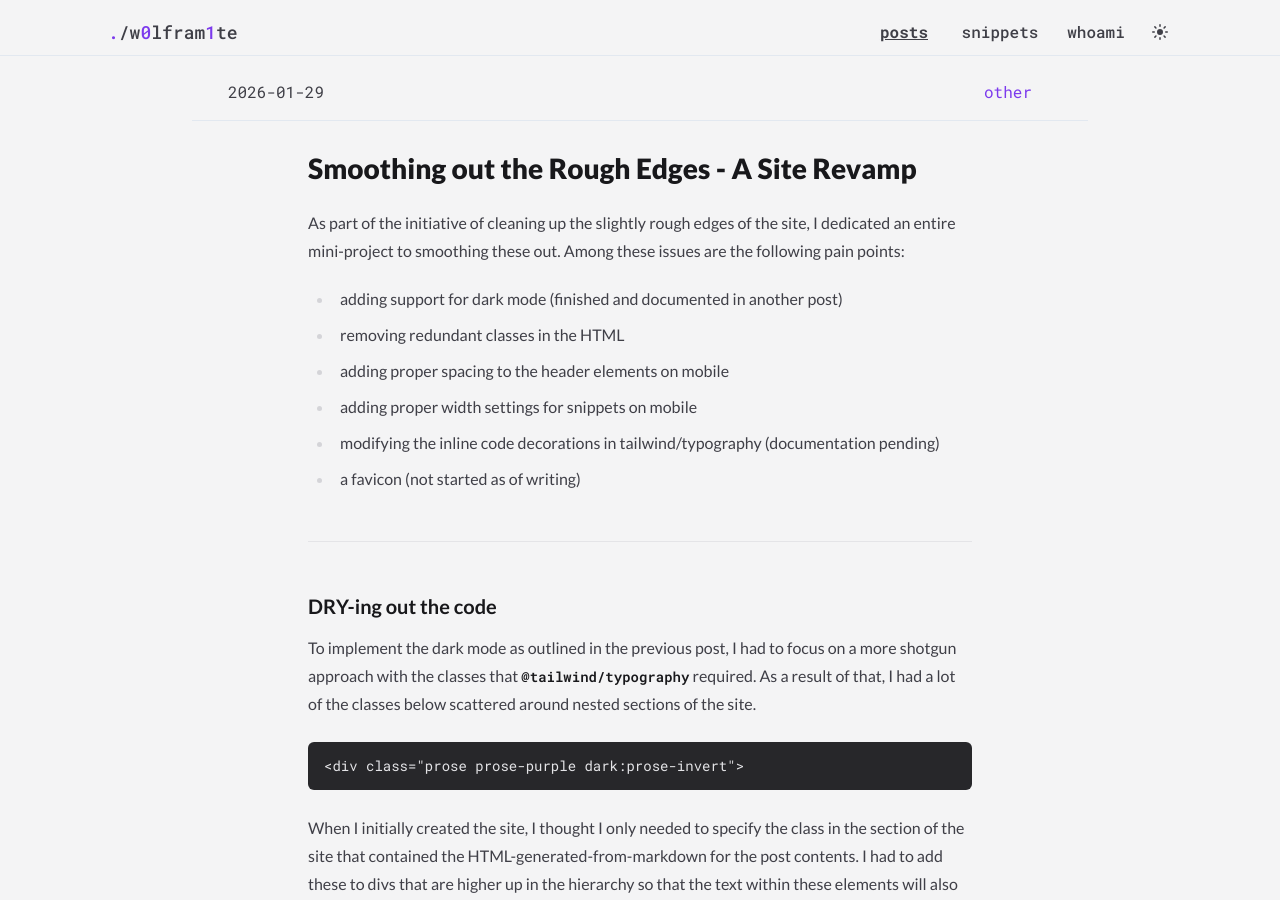
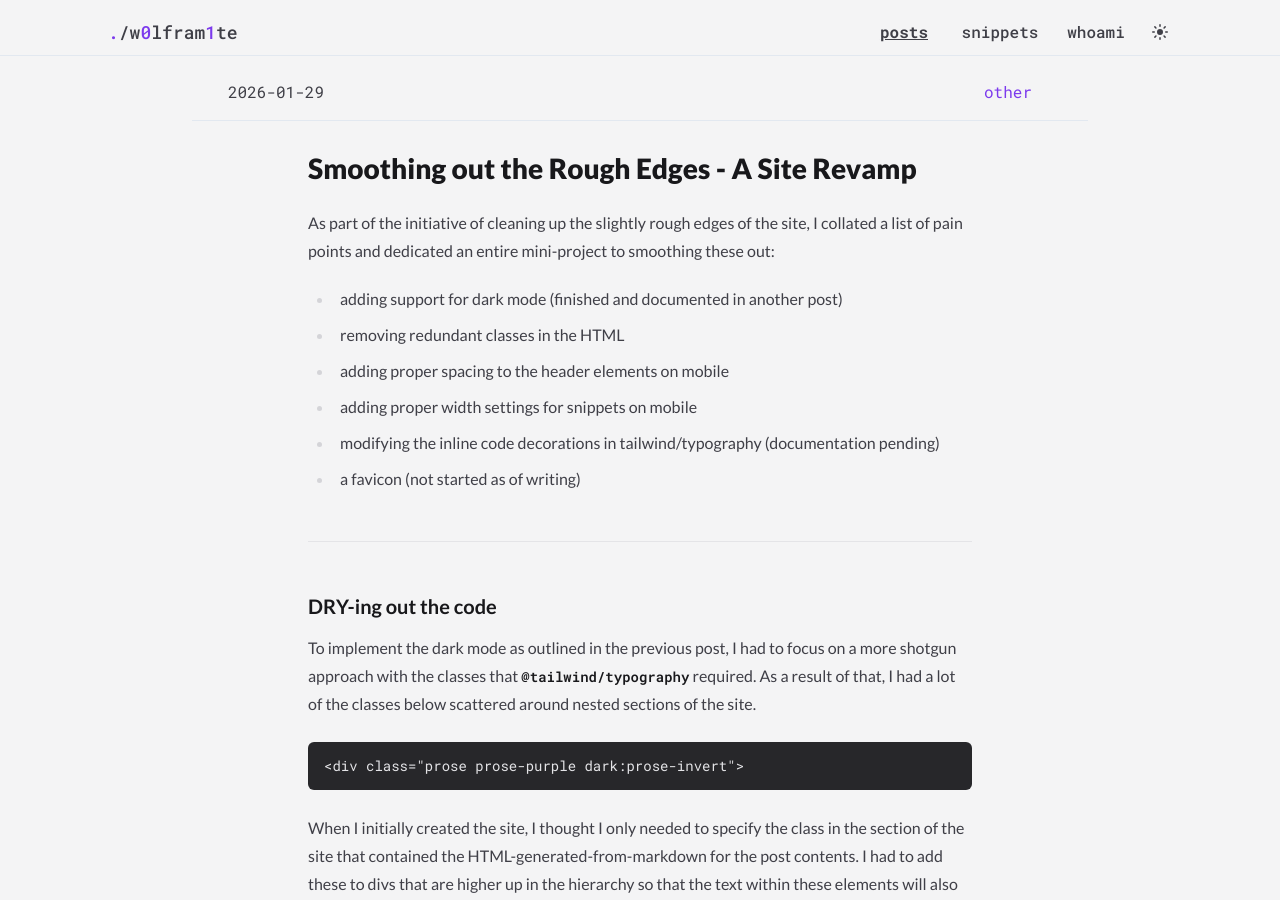
Before and after one commit to w0lfram1te/w0lfram1te.github.io, a Jekyll site: the page built from _words/2026-01-29-smoothing-out-the-rough-edges-a-site-revamp.md, in a window 1280 px wide and 900 px high. Built offline with Jekyll 4.4.1, drawn with Linux system fonts in a browser that asks for light colours.

Commit message:
fixed clunky wording

```diff
--- a/_words/2026-01-29-smoothing-out-the-rough-edges-a-site-revamp.md
+++ b/_words/2026-01-29-smoothing-out-the-rough-edges-a-site-revamp.md
@@ -6,7 +6,7 @@ metadata: other
 ---
 # Smoothing out the Rough Edges - A Site Revamp
 
-As part of the initiative of cleaning up the slightly rough edges of the site, I dedicated an entire mini-project to smoothing these out. Among these issues are the following pain points:
+As part of the initiative of cleaning up the slightly rough edges of the site, I collated a list of pain points and dedicated an entire mini-project to smoothing these out:
 
 - adding support for dark mode (finished and documented in another post)
 - removing redundant classes in the HTML
```
